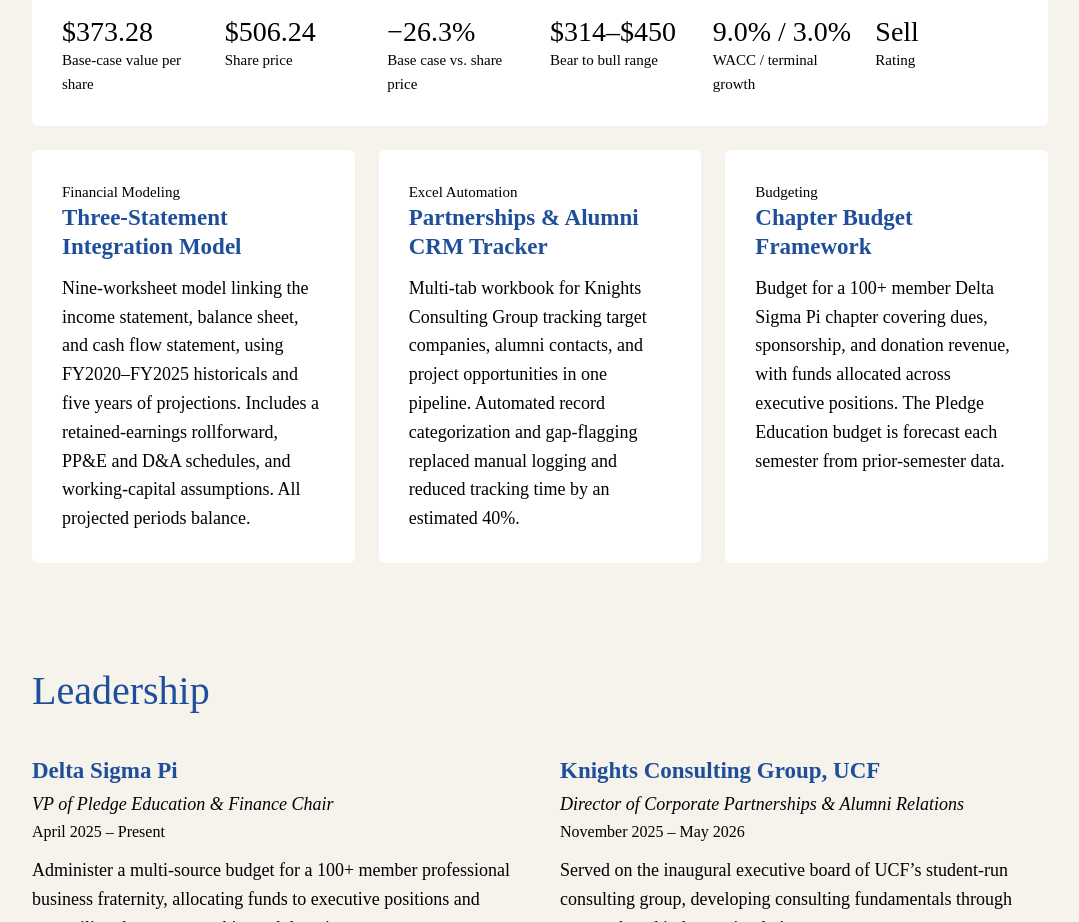
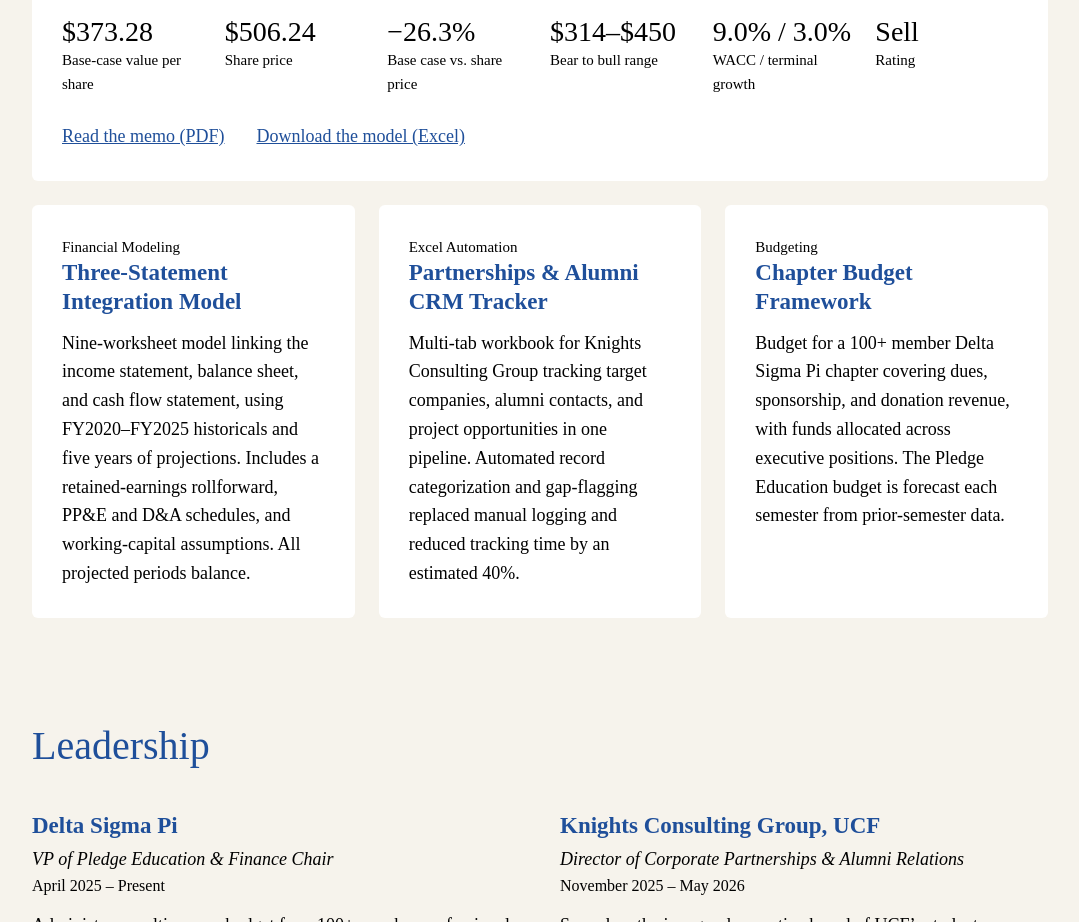
Before and after one commit to bennettparani/bennettparani.eportfolio, a plain HTML site: page index.html in a window 1280 px wide. Shown: the part 2800-3722 px from the top of the page, without its empty margins (100-1179 px from the left). Drawn offline with Linux system fonts and the light colour scheme.

Commit message:
Add MSFT DCF memo PDF and Excel model with links on the DCF card
Co-Authored-By: Claude Opus 5.5 <noreply@anthropic.com>
Claude-Session: https://claude.ai/code/session_01VE2y7SDaDq3ZdoWiCPnQ1c

```diff
--- a/index.html
+++ b/index.html
@@ -148,6 +148,8 @@
   .figs .num { font-size: 28px; line-height: 1.15; white-space: nowrap; }
   @media (max-width: 1100px) { .figs { grid-template-columns: repeat(3, 1fr); } }
   .figs .cap { font-size: 15px; }
+  .card p.card-links { margin-top: 26px; display: flex; flex-wrap: wrap; gap: 10px 32px; }
+  .card-links a { color: var(--head); font-size: 18px; }
 
   /* Leadership */
   .lead-grid {
@@ -372,6 +374,10 @@
           <div><div class="num">9.0% / 3.0%</div><div class="cap">WACC / terminal growth</div></div>
           <div><div class="num">Sell</div><div class="cap">Rating</div></div>
         </div>
+        <p class="card-links">
+          <a href="files/Microsoft_DCF_Memo_Bennett_Parani.pdf" target="_blank" rel="noopener">Read the memo (PDF)</a>
+          <a href="files/Microsoft_DCF_Model_Bennett_Parani.xlsx" download>Download the model (Excel)</a>
+        </p>
       </div>
 
       <div class="card">
```
Also changed, not shown: 2 other files.
